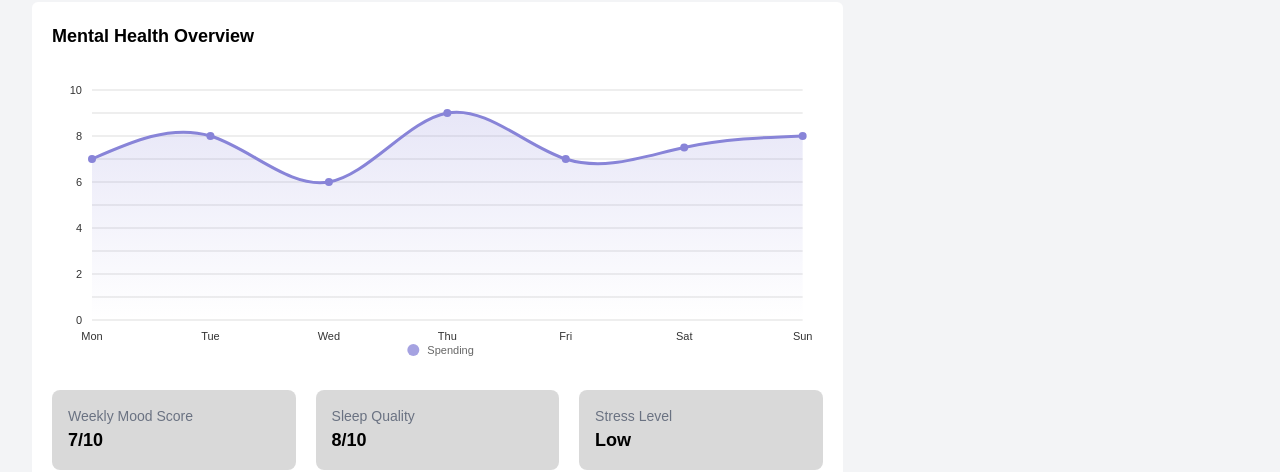
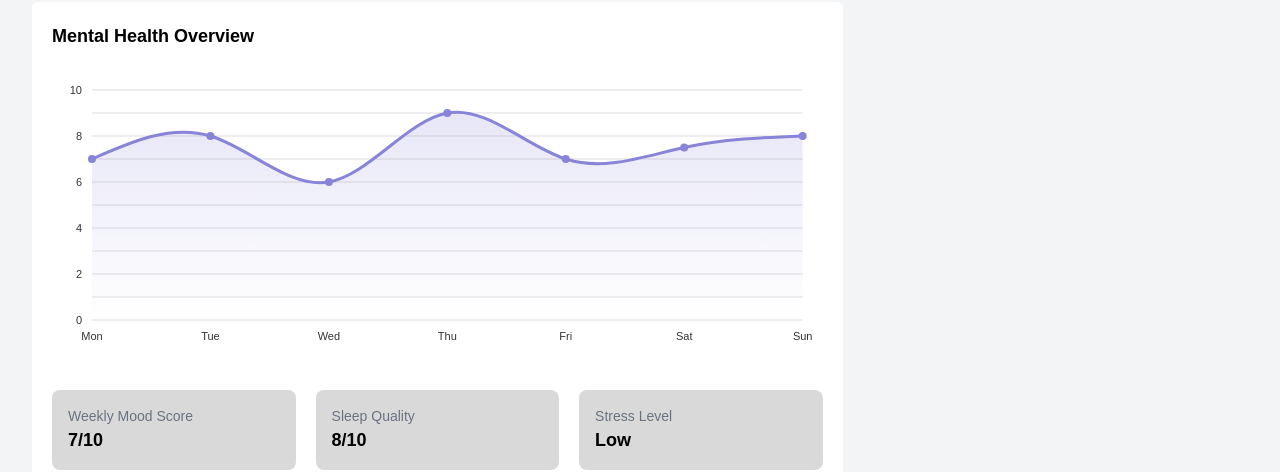
Before and after one commit to vermapiyush823/mental-health-app, a Next.js app: page / in a window 1280 px wide. Shown: the part 254-726 px from the top of the page. Built offline with nearby package versions, Linux system fonts and the light colour scheme.

Commit message:
chore: downgrade React and ReactDOM to version 18.3.1 and clean up Mental Health Charts component

```diff
--- a/package.json
+++ b/package.json
@@ -12,8 +12,8 @@
     "@nivo/core": "^0.88.0",
     "@nivo/line": "^0.88.0",
     "next": "15.2.3",
-    "react": "^19.0.0",
-    "react-dom": "^19.0.0"
+    "react": "^18.3.1",
+    "react-dom": "^18.3.1"
   },
   "devDependencies": {
     "@tailwindcss/postcss": "^4",
--- a/src/components/shared/Mental_Health_Charts.tsx
+++ b/src/components/shared/Mental_Health_Charts.tsx
@@ -40,34 +40,7 @@ const MentalHealthChart = () => {
         pointColor="#8884d8"
         pointBorderWidth={2}
         curve='natural'
-        legends={
-          [
-            {
-              anchor: "bottom",
-              direction: "row",
-              justify: false,
-              translateX: 0,
-              translateY: 40,
-              itemsSpacing: 0,
-              itemDirection: "left-to-right",
-              itemWidth: 80,
-              itemHeight: 20,
-              itemOpacity: 0.75,
-              symbolSize: 12,
-              symbolShape: "circle",
-              symbolBorderColor: "rgba(0, 0, 0, .5)",
-              effects: [
-                {
-                  on: "hover",
-                  style: {
-                    itemBackground: "rgba(0, 0, 0, .03)",
-                    itemOpacity: 1,
-                  },
-                },
-              ],
-            },
-          ]
-        }
+
         enableGridX={false}
         enableGridY={true}
         enableArea={true} // ✅ Enables the gradient area
```
Also changed, not shown: 1 other file (tests, documents, lock files or other folders).
